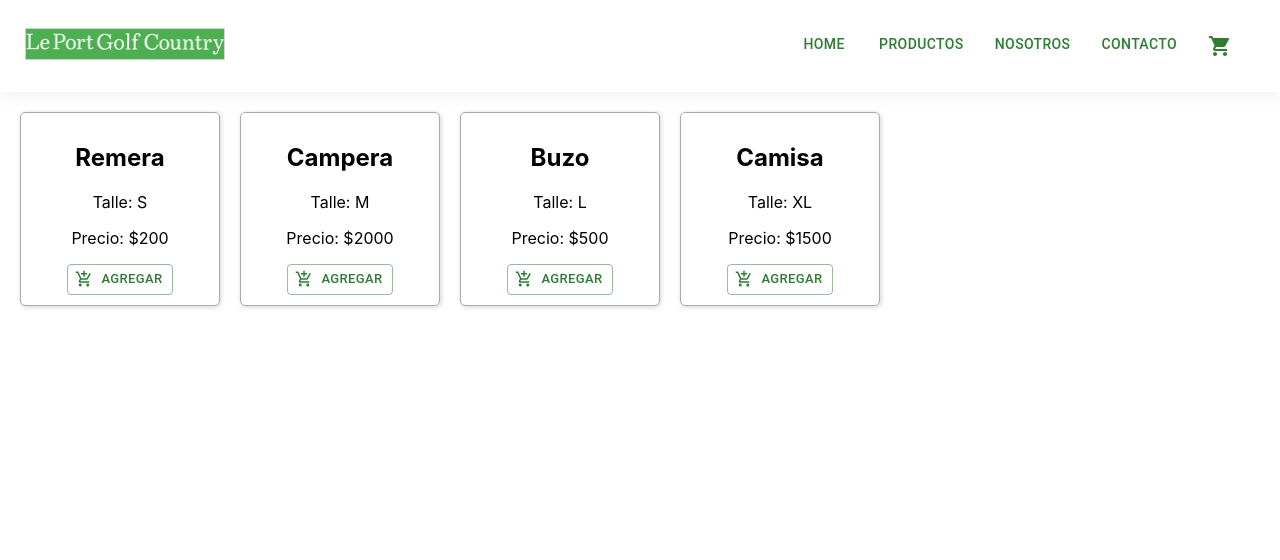
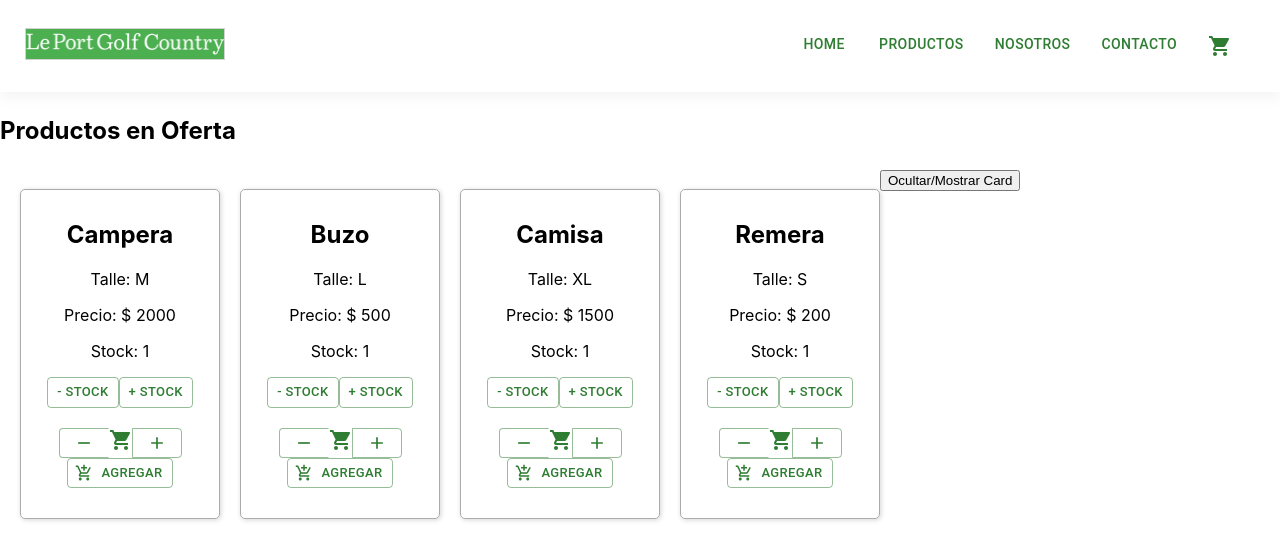
Before and after one commit to bkavinoff/ecommerce-react-leport, a React (Create React App) app: page / in a window 1280 px wide. Shown: the top 560 px of the page. Built offline with nearby package versions, Linux system fonts and the light colour scheme.

Commit message:
adding ItemCount to add items to cart

```diff
--- a/src/App.js
+++ b/src/App.js
@@ -1,13 +1,17 @@
+//css:
+import './App.css';
 
-import './App.css';
+//Componentes:
 import Navbar from './components/Navbar/Navbar'
 import ListProducts from './components/ListProducts/ListProducts'
+
 function App() {
-
   return (
     <div className="App">
       <Navbar />
-      <ListProducts />
+      <ListProducts>
+        <p>Productos en Oferta</p>
+      </ListProducts>
     </div>
   );
 }
--- a/src/components/Card/Card.js
+++ b/src/components/Card/Card.js
@@ -1,16 +1,66 @@
+import React, {useState, useEffect} from 'react';
+
+//css:
 import './Card.css';
+
+//MUI:
 import Button from '@mui/material/Button';
-//import IconButton from '@mui/material/IconButton';
-import AddShoppingCartIcon from '@mui/icons-material/AddShoppingCart';
 
-export default function Card(props){
+//Componentes:
+import ItemCount from '../ItemCount/ItemCount';
+
+export default function Card({data}){
+    const {title, size, price} = data;
+
+    const [count, setCount] = useState(1);//seteo el estado inicial del contador. Se estructura entre corchetes
+    let initial = 0;
+    console.log("estado Contador: " + count);
+
+const addStock = () => {
+    setCount(count + 1);
+}
+
+const removeStock = () => {
+    (count-1 < 0) ? setCount(0) : setCount(count - 1);
+}
+
+const onAdd = (num) => {
+    alert("Se han agregado " + num + " items al carrito.");
+}
+
+// //esto se ejecutaría cada vez que se comienza el ciclo de montaje
+// useEffect( () => {
+//     console.log("LOG EN USEEFECT SOLO MONTAJE")
+// });
+
+// //esto se ejecutaría unicamente una vez
+// useEffect( () => {
+//     console.log("LOG EN USEEFECT SIEMPRE QUE ENTRE EN FASE DE ACTUALIZACION")
+// },[] );
+
+// //esto se ejecutaría cada vez que se actualiza un componente específico
+// useEffect( () => {
+//     console.log("LOG EN USEEFECT CUANDO CAMBIE UN COMOPNENTE ESPECIFICO")
+// }, [count] );
+
+// //esto se ejecutaría unicamente en la fase de DESMONTAJE
+// useEffect( () => {
+//     return () => {
+//         console.log("LOG EN USEEFECT SOLO EN FASE DE DESMONTAJE")
+//     }
+// })
+
 
     return(
         <div className="card">
-            <h2>{props.title}</h2>
-            <p>Talle: {props.size}</p>
-            <p>Precio: ${props.price}</p>
-            <Button size="small" variant="outlined" color="success" startIcon={<AddShoppingCartIcon />}>Agregar</Button>
+            <h2>{title}</h2>
+            <p>Talle: {size}</p>
+            <p>Precio: $ {price}</p>
+            <p>Stock: {count}</p>
+
+            <Button onClick={removeStock} size="small" variant="outlined" color="success" >- Stock</Button>
+            <Button onClick={addStock} size="small" variant="outlined" color="success" >+ Stock</Button>
+            <ItemCount stock={count} initial={initial} onAdd={onAdd}/>
         </div>
     )
 }
--- a/src/components/CartWidgets/CartWidgets.js
+++ b/src/components/CartWidgets/CartWidgets.js
@@ -1,4 +1,6 @@
 import * as React from 'react';
+
+//MUI:
 import IconButton from '@mui/material/IconButton';
 import Stack from '@mui/material/Stack';
 import ShoppingCartIcon from '@mui/icons-material/ShoppingCart';
--- /dev/null
+++ b/src/components/ItemCount/ItemCount.css
@@ -0,0 +1,17 @@
+
+.itemsToCart{
+    border: 1px solid #36e74e;
+    width: 50px;
+    border-radius: 5px;
+    padding: 10px;
+    text-align: center;
+  }
+
+  .btnPlusMinusAddToCart{
+    width: 50px;
+    height: 30px;
+  }
+
+  .containerAddItemToCart{
+    padding: 20px;
+  }
--- /dev/null
+++ b/src/components/ItemCount/ItemCount.js
@@ -0,0 +1,53 @@
+import React, {useState} from 'react'
+
+//css:
+import './ItemCount.css';
+
+//MUI:
+import ButtonGroup from "@mui/material/ButtonGroup";
+import Button from "@mui/material/Button";
+import AddIcon from "@mui/icons-material/Add";
+import RemoveIcon from "@mui/icons-material/Remove";
+import AddShoppingCartIcon from '@mui/icons-material/AddShoppingCart';
+import ShoppingCartIcon from "@mui/icons-material/ShoppingCart";
+import Badge from "@mui/material/Badge";
+
+
+
+export default function ItemCount({stock, initial, onAdd}) {
+    const [itemCount, setItemCount] = useState(initial);
+
+    const minusItemCount = () => {
+        (itemCount-1 < 0) ? setItemCount(0) : setItemCount(itemCount - 1);
+    }
+
+    const addItemCount = () => {
+        if (itemCount < stock){
+            setItemCount(itemCount + 1);
+        }
+    }
+    const addToCart = () => {
+        onAdd(itemCount);
+    }
+
+    return (
+      <div className="containerAddItemToCart">
+          <ButtonGroup>
+
+            <Button className="btnPlusMinusAddToCart" onClick={minusItemCount} size="small" variant="outlined" color="success" >
+                <RemoveIcon fontSize="small" />
+            </Button>
+
+            <Badge color="success" badgeContent={itemCount}>
+                <ShoppingCartIcon color="success"/>{" "}
+            </Badge>
+
+            <Button className="btnPlusMinusAddToCart" onClick={addItemCount} size="small" variant="outlined" color="success" >
+              <AddIcon fontSize="small" />
+            </Button>
+
+          </ButtonGroup>
+          <Button id="addToCart" onClick={addToCart} size="small" variant="outlined" color="success" startIcon={<AddShoppingCartIcon />}>Agregar</Button>
+    </div>
+    )
+}
--- a/src/components/ListProducts/ListProducts.js
+++ b/src/components/ListProducts/ListProducts.js
@@ -1,11 +1,52 @@
+import React, {useState} from 'react'
+
+//Componentes:
 import Card from '../Card/Card'
-const ListProducts = () =>{
+
+const ListProducts = ({children}) => {
+    const [showCard, setShowCard] = useState(true)
+
+    let dataProduct1 = {
+        title: 'Remera',
+        size: 'S',
+        price: '200'
+    }
+
+    let dataProduct2 = {
+        title: 'Campera',
+        size: 'M',
+        price: '2000'
+    }
+
+    let dataProduct3 = {
+        title: 'Buzo',
+        size: 'L',
+        price: '500'
+    }
+
+    let dataProduct4 = {
+        title: 'Camisa',
+        size: 'XL',
+        price: '1500'
+    }
+const hideCard = () => {
+    setShowCard(!showCard);
+}
+
     return(
+
         <div className="container-cards">
-            <Card title={'Remera'} size={'S'} price={'200'}/>
+            <h2>{children}</h2>
+
+            <Card data={dataProduct2}/>
+            <Card data={dataProduct3}/>
+            <Card data={dataProduct4}/>
+            <button onClick={hideCard}>Ocultar/Mostrar Card</button>
+            {(showCard)?<Card data={dataProduct1}/>:""}
+            {/* <Card title={'Remera'} size={'S'} price={'200'}/>
             <Card title={'Campera'} size={'M'} price={'2000'}/>
             <Card title={'Buzo'} size={'L'} price={'500'}/>
-            <Card title={'Camisa'} size={'XL'} price={'1500'}/>
+            <Card title={'Camisa'} size={'XL'} price={'1500'}/> */}
         </div>
     )
 }
--- a/src/components/Navbar/Navbar.js
+++ b/src/components/Navbar/Navbar.js
@@ -1,8 +1,12 @@
 import * as React from 'react';
+
+//MUI:
 import Button from '@mui/material/Button';
+// import { green } from '@mui/material/colors';
+
+//Componentes:
 import CartWidgets from '../../components/CartWidgets/CartWidgets'
 
-// import { green } from '@mui/material/colors';
 // const color = green[500];
 
 function Navbar(){
```
